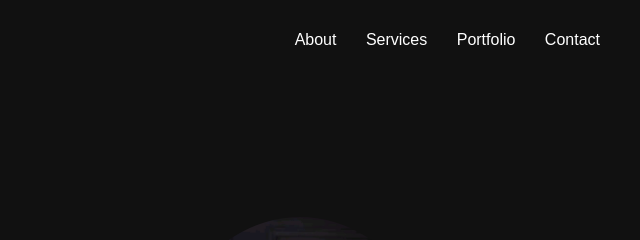
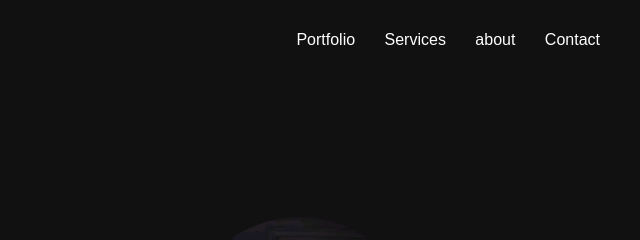
Before and after one commit to kelvin882/portfolio, a website: page index.html in a window 1280 px wide. Shown: the top 240 px of the page, 640-1280 px from the left. Drawn offline with Linux system fonts and the light colour scheme.

Commit message:
index.html

```diff
--- a/index.html
+++ b/index.html
@@ -15,9 +15,9 @@
           <div class="name">Apex_Creatives   </div>
         </div>
     <div class="links">
-      <a href="index.html">About</a>
+      <a href="#">Portfolio</a>
       <a href="services.html">Services</a>
-      <a href="#">Portfolio</a>
+      <a href="#about.html">about</a>
       <a href="contact.html">Contact</a>
     </div>
   </nav>
```
